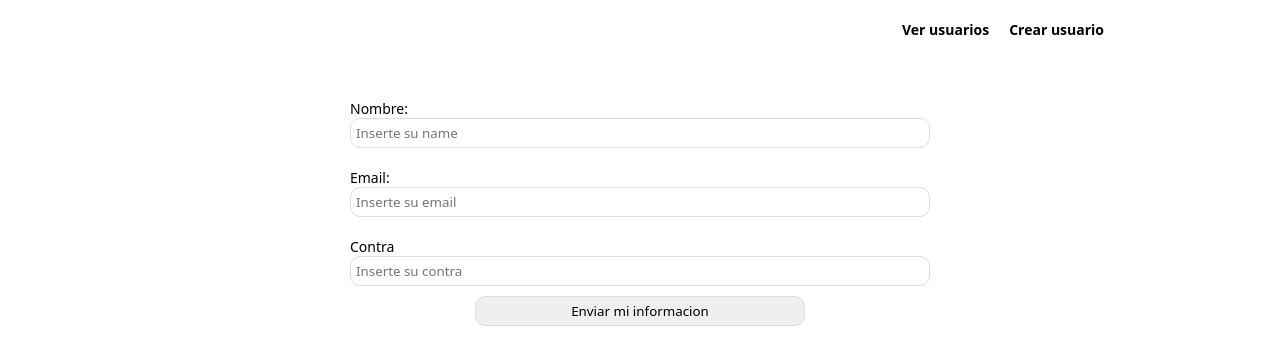
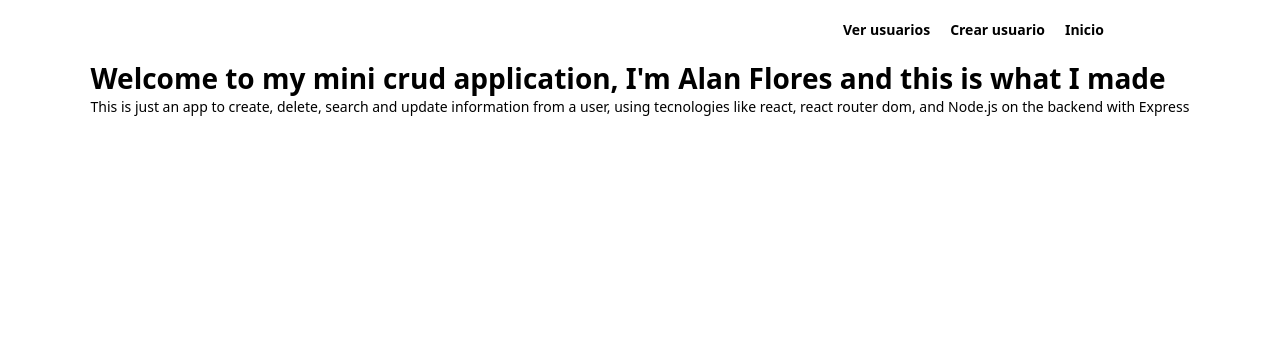
Before and after one commit to AlanF20/mini-crud, a React (Vite) app: page / in a window 1280 px wide. Shown: the top 364 px of the page. Built offline with nearby package versions, Linux system fonts and the light colour scheme.

Commit message:
refactor: the scafolding in the proyect, creating new files, and adding the functionality of Link components from react router dom

```diff
--- a/src/components/AlertMessage.jsx
+++ b/src/components/AlertMessage.jsx
@@ -17,14 +17,14 @@ function SetMessage ({ children }) {
 }
 function SuccessMessage () {
   return (
-    <div className='success'>
+    <div className='success display'>
       <p>En horabuena! tu informacion se a enviado💖</p>
     </div>
   )
 }
 function ErrorMessage () {
   return (
-    <div className='error'>
+    <div className='error display'>
       <p>Oh no! ah ocurrido un problema💀</p>
     </div>
   )
--- /dev/null
+++ b/src/components/App.jsx
@@ -0,0 +1,12 @@
+import Header from './Header'
+export function App () {
+  return (
+    <>
+      <Header />
+      <main>
+        <h1>Welcome to my mini crud application, I'm Alan Flores and this is what I made</h1>
+        <p>This is just an app to create, delete, search and update information from a user, using tecnologies like react, react router dom, and Node.js on the backend with Express</p>
+      </main>
+    </>
+  )
+}
--- a/src/App.jsx
+++ b/src/components/Create.jsx
@@ -1,8 +1,9 @@
 import { useState } from 'react'
-import AlertMessage from './Components/AlertMessage.jsx'
-import sendUser from './services/sendUser.js'
+import AlertMessage from './AlertMessage.jsx'
+import sendUser from '../services/sendUser.js'
+import Header from './Header.jsx'
 
-const App = () => {
+const Create = () => {
   const [userData, setUserData] = useState({})
   const [isSuccess, setSuccess] = useState()
   const handleOnChange = (e) => {
@@ -23,6 +24,7 @@ const App = () => {
   }
   return (
     <>
+      <Header />
       <form method='post' onSubmit={handleSubmit} className='form'>
         <label htmlFor='user'>
           Nombre: <input type='text' id='user' name='user' value={userData.name} placeholder='Inserte su name' onChange={handleOnChange} />
@@ -40,4 +42,4 @@ const App = () => {
   )
 }
 
-export default App
+export default Create
--- a/src/components/Header.jsx
+++ b/src/components/Header.jsx
@@ -1,13 +1,17 @@
-export function Header () {
+import { Link } from 'react-router-dom'
+export default function Header () {
   return (
     <header className='header'>
       <nav className='header__nav'>
         <ul className='header__nav-ul'>
           <li className='header__nav-ul-li'>
-            <a className='header__nav-ul-li-link' href='#'>Crear usuario</a>
+            <Link to='/' className='header__nav-ul-li-link'>Inicio</Link>
           </li>
           <li className='header__nav-ul-li'>
-            <a className='header__nav-ul-li-link' href='#'>Ver usuarios</a>
+            <Link to='/Crear' className='header__nav-ul-li-link'>Crear usuario</Link>
+          </li>
+          <li className='header__nav-ul-li'>
+            <Link to='/Ver' className='header__nav-ul-li-link'>Ver usuarios</Link>
           </li>
         </ul>
       </nav>
--- a/src/components/Users.jsx
+++ b/src/components/Users.jsx
@@ -1,3 +1,10 @@
+import Header from './Header'
+
 export default function Users () {
-
+  return (
+    <>
+      <Header />
+      <h1>Hola mundo</h1>
+    </>
+  )
 }
--- a/src/main.jsx
+++ b/src/main.jsx
@@ -1,12 +1,27 @@
 import React from 'react'
 import ReactDOM from 'react-dom/client'
-import App from './App.jsx'
-import { Header } from './components/Header'
+import { App } from './components/App.jsx'
+import Create from './components/Create.jsx'
 import './index.css'
+import { createBrowserRouter, RouterProvider } from 'react-router-dom'
+import Users from './components/Users.jsx'
 
+const router = createBrowserRouter([
+  {
+    path: '/',
+    element: <App />
+  },
+  {
+    path: '/Ver',
+    element: <Users />
+  },
+  {
+    path: '/Crear',
+    element: <Create />
+  }
+])
 ReactDOM.createRoot(document.getElementById('root')).render(
   <React.StrictMode>
-    <Header />
-    <App />
+    <RouterProvider router={router} />
   </React.StrictMode>
 )
```
Also changed, not shown: src/index.css (line endings or trailing spaces).
